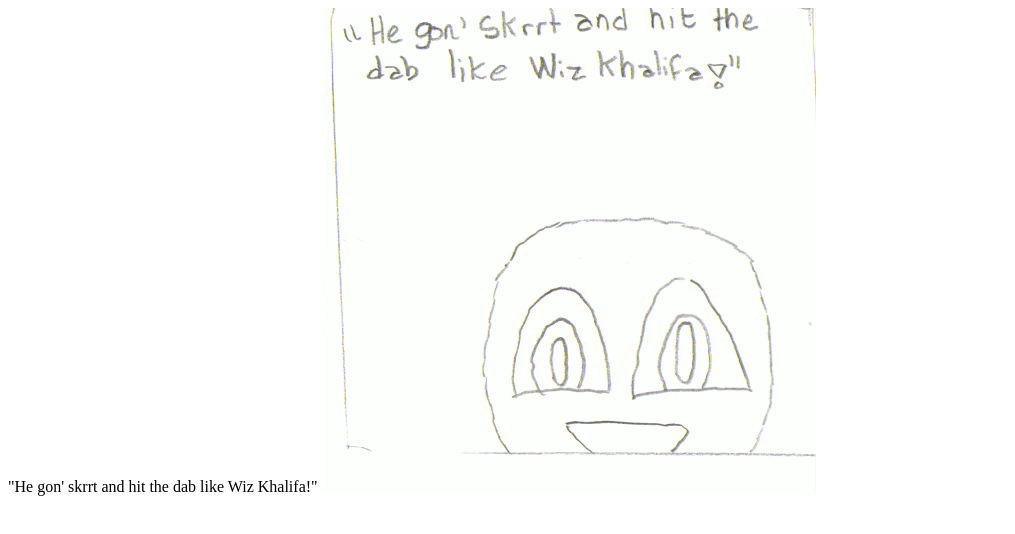
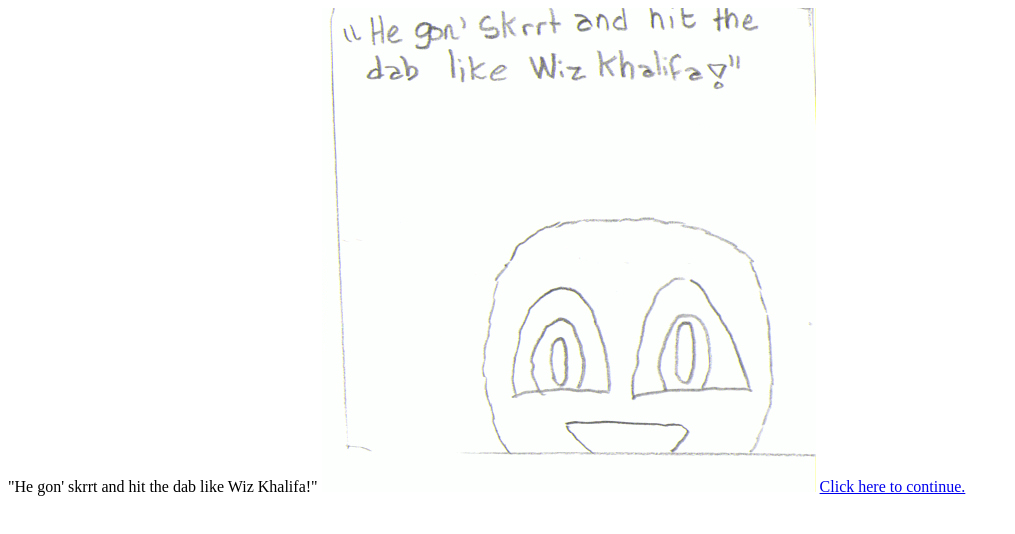
Before and after one commit to Spectrumstudent/Hit-Or-Miss, a plain HTML site: page p6.html in a window 1280 px wide. Shown: the whole page, without its empty margins (0-1015 px from the left). Drawn offline with Linux system fonts and the light colour scheme.

Commit message:
Update p6.html

```diff
--- a/p6.html
+++ b/p6.html
@@ -6,5 +6,6 @@
 <body>
 <hl>"He gon' skrrt and hit the dab like Wiz Khalifa!"</hl>
   <img src="Image6.BMP" alt="Hit or Miss Title Page">
+<a href="p7.html">Click here to continue.</a>
 </body>
 </html>
```
